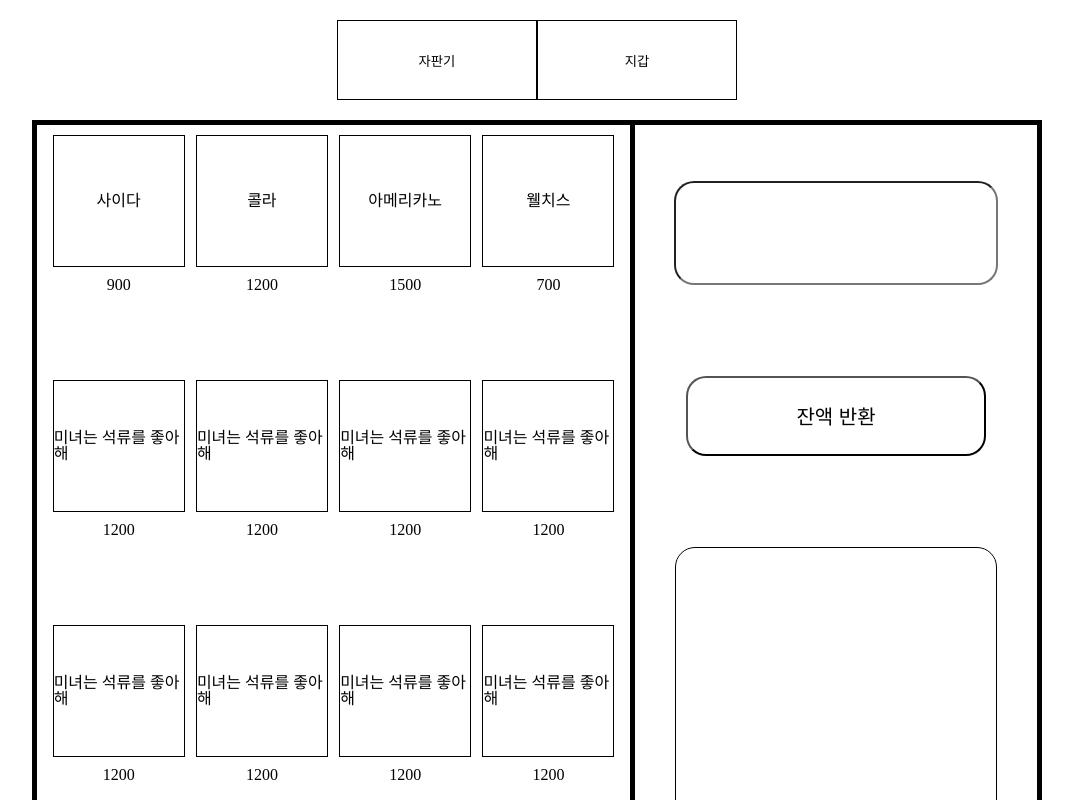
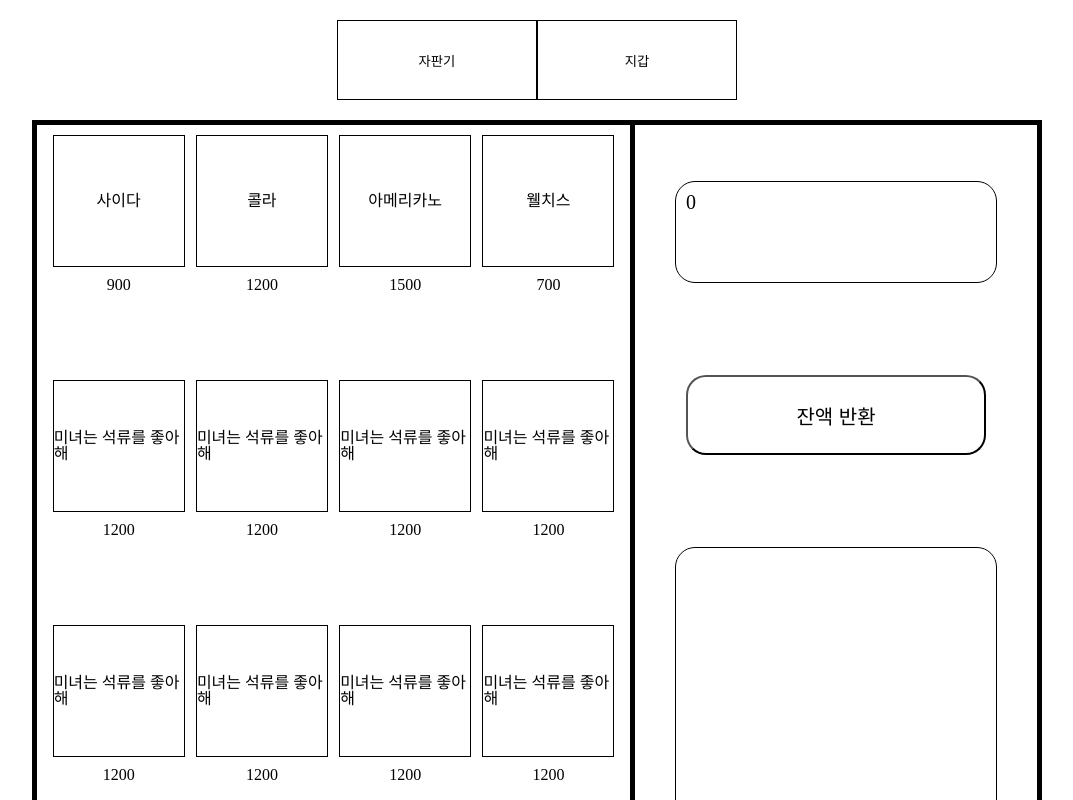
Before and after one commit to codesquad-members-2022/fe-vm, a React app: page /vendingMachine in a window 1280 px wide. Shown: the top 800 px of the page, without its empty margins (103-1176 px from the left). Built offline with nearby package versions, Linux system fonts and the light colour scheme.

Commit message:
feat: 자판기 인풋란 입력 금액 및 인풋란 컴포넌트 분리'

```diff
--- a/src/Component/VendingMachineInterface.jsx
+++ b/src/Component/VendingMachineInterface.jsx
@@ -6,6 +6,7 @@ export const VendingMachineInterface = ({
   walletState: {insertedMoney},
   handleUserInput,
 }) => {
+  const [isInputClicked, setIsInputCliked] = useState(false);
   const onInputEnter = e => {
     if (e.key !== 'Enter') {
       return;
@@ -15,7 +16,17 @@ export const VendingMachineInterface = ({
 
   return (
     <VM_Wrapper>
-      <VM_MoneyInput onKeyDown={onInputEnter} />
+      {isInputClicked ? (
+        <VM_MoneyInput onKeyDown={onInputEnter} />
+      ) : (
+        <VM_insertedMoney
+          onClick={() => {
+            setIsInputCliked(true);
+          }}
+        >
+          {insertedMoney}
+        </VM_insertedMoney>
+      )}
       <VM_RefundBtn onClick={handleRefundBtn}>잔액 반환</VM_RefundBtn>
       <VM_History></VM_History>
     </VM_Wrapper>
@@ -64,3 +75,12 @@ const VM_History = styled.div`
   border-radius: 20px;
   padding: 10px;
 `;
+
+const VM_insertedMoney = styled.div`
+  width: 300px;
+  height: 80px;
+  font-size: 20px;
+  border: 1px solid black;
+  border-radius: 20px;
+  padding: 10px;
+`;
```
